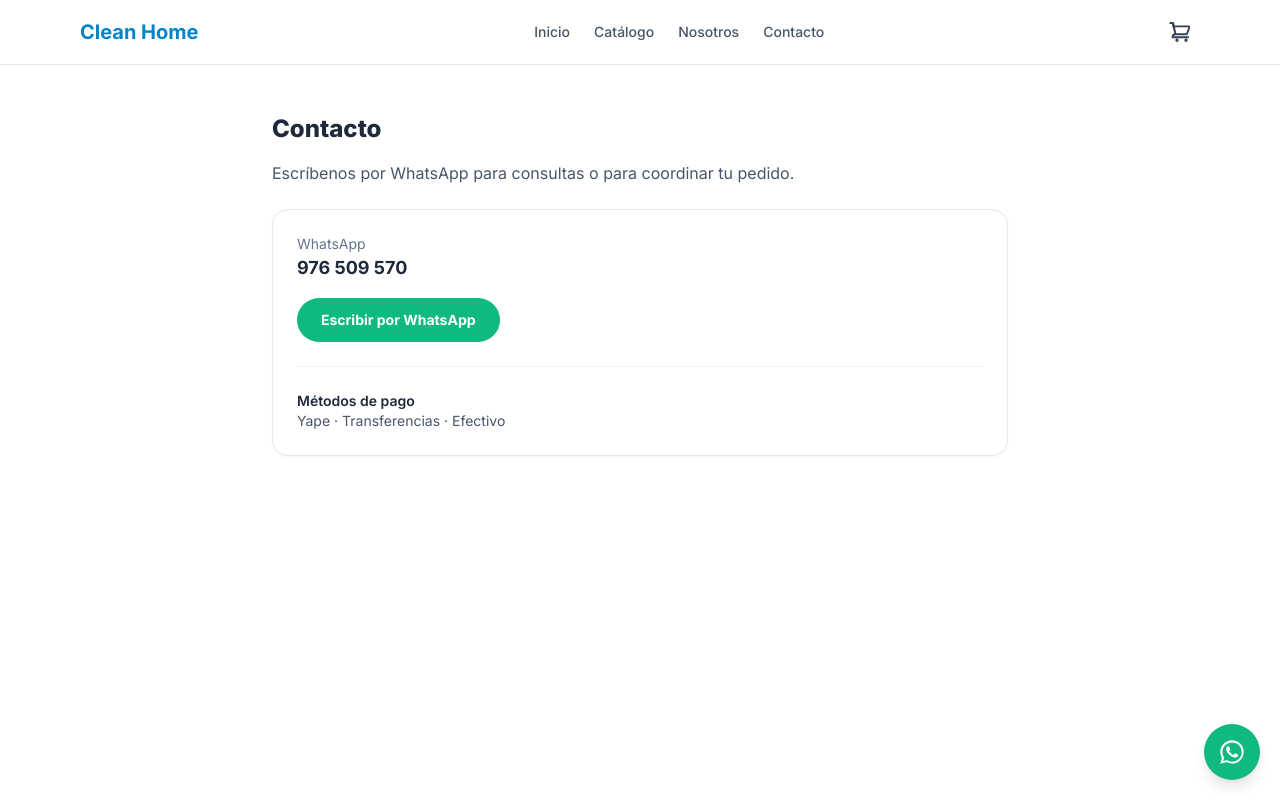
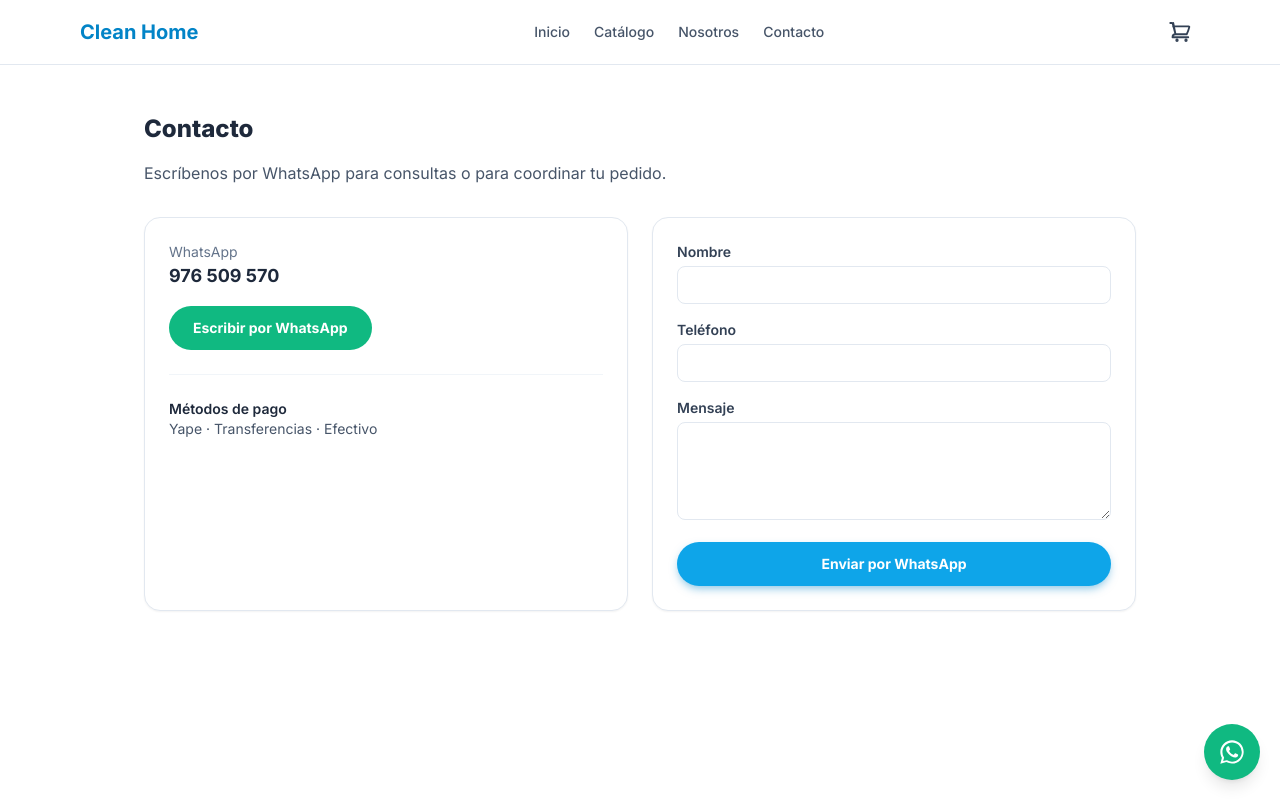
Before and after one commit to gonzalo-droid/clean-home, a Next.js app: page /contacto in a window 1280 px wide. Shown: the top 800 px of the page. Built offline with nearby package versions, Linux system fonts and the light colour scheme.

Commit message:
feat: add contact form to Contacto page

```diff
--- a/app/contacto/page.tsx
+++ b/app/contacto/page.tsx
@@ -1,4 +1,5 @@
 import type { Metadata } from "next";
+import ContactForm from "@/components/ContactForm";
 
 export const metadata: Metadata = {
   title: "Contacto",
@@ -7,12 +8,13 @@ export const metadata: Metadata = {
 
 export default function ContactoPage() {
   return (
-    <div className="mx-auto max-w-3xl px-4 py-12">
+    <div className="mx-auto max-w-5xl px-4 py-12">
       <h1 className="mb-4 text-2xl font-extrabold text-slate-800">Contacto</h1>
-      <p className="mb-6 text-slate-600">
+      <p className="mb-8 text-slate-600">
         Escríbenos por WhatsApp para consultas o para coordinar tu pedido.
       </p>
 
+      <div className="grid gap-6 md:grid-cols-2">
         <div className="rounded-2xl border border-slate-200 bg-white p-6 shadow-sm">
           <p className="text-sm text-slate-500">WhatsApp</p>
           <p className="mb-4 text-lg font-bold text-slate-800">976 509 570</p>
@@ -31,6 +33,9 @@ export default function ContactoPage() {
             <p>Yape · Transferencias · Efectivo</p>
           </div>
         </div>
+
+        <ContactForm />
+      </div>
     </div>
   );
 }
```
Lines whose indentation alone changed are shown as unchanged.
